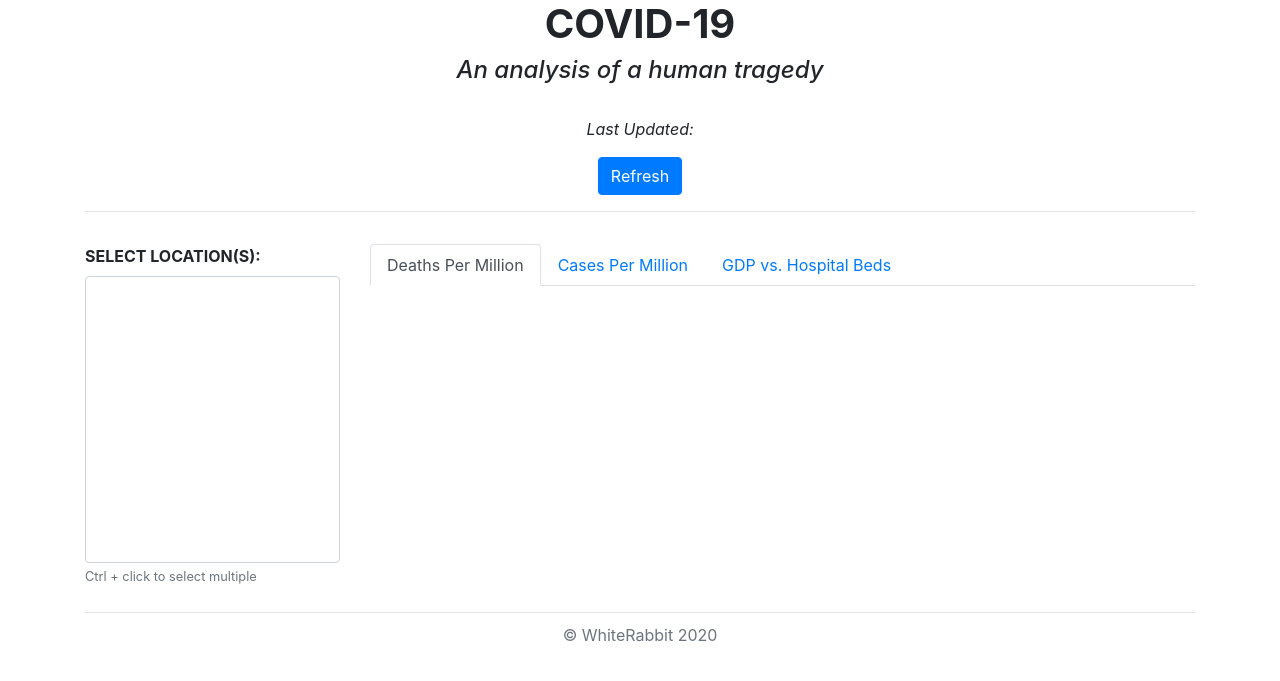
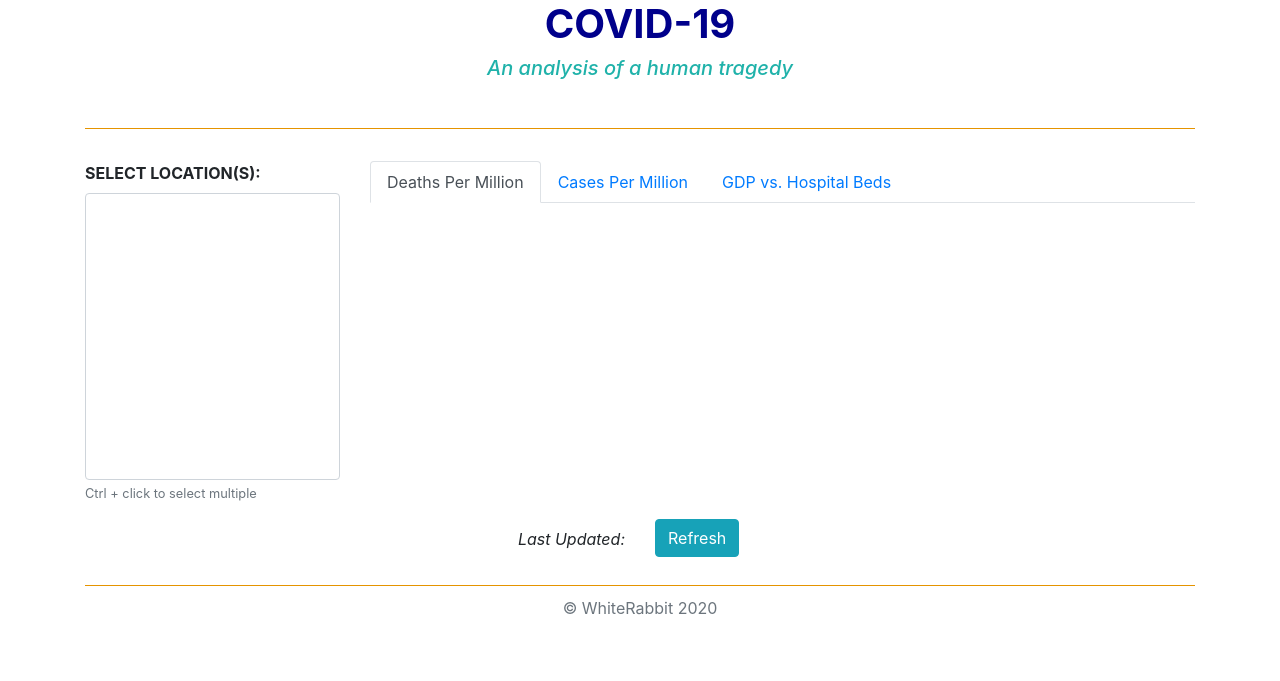
Before and after one commit to whiterabbit2020/whods2, a Flask app: page / in a window 1280 px wide. Shown: the top 681 px of the page. Run offline with Flask 2, Linux system fonts and the light colour scheme; data that the repository does not hold is empty; some libraries are stand-ins or nearby versions.

Commit message:
Homepage Redesigned

```diff
--- a/templates/index.html
+++ b/templates/index.html
@@ -20,16 +20,14 @@
 <body>
     <!-- Jumbotron -->
     <div class="container text-center">
-        <h1><strong>COVID-19</strong></h1>
-        <h4><em>An analysis of a human tragedy</em></h4>
+        <h1 style="color: darkblue"><strong>COVID-19</strong></h1>
+        <h5 style="color:lightseagreen"><em>An analysis of a human tragedy</em></h5>
         <br />
-        <p class="font-italic">Last Updated: <span id="lastUpdated"></span></p>
-        <a class="btn btn-large btn-primary" href="/refresh">Refresh</a>
     </div>
 
     <!-- Container Begins -->
     <div class="container">
-        <hr />
+        <hr color="orange"/>
         <div class="row">
             <div class="col-lg-12">
                 <p id="locList" class="text-center font-italic font-weight-bold"></p>
@@ -64,7 +62,15 @@
                   </div>
             </div>
         </div>
-        <hr style="margin-top: 10px; margin-bottom: 10px;" />
+        <div class="row">
+            <div class="col-lg-6 text-right py-2">
+                <p class="font-italic">Last Updated: <span id="lastUpdated"></span></p>
+            </div>
+            <div class="col-lg-6 mr-auto">
+                <a class="btn btn-info" href="/refresh">Refresh</a>
+            </div>
+        </div>
+        <hr color="orange" style="margin-top: 10px; margin-bottom: 10px;" />
         <footer class="text-center text-muted" style="margin: 10px;">&copy; WhiteRabbit 2020</footer>
     </div>
     <!-- Container Ends -->
```
